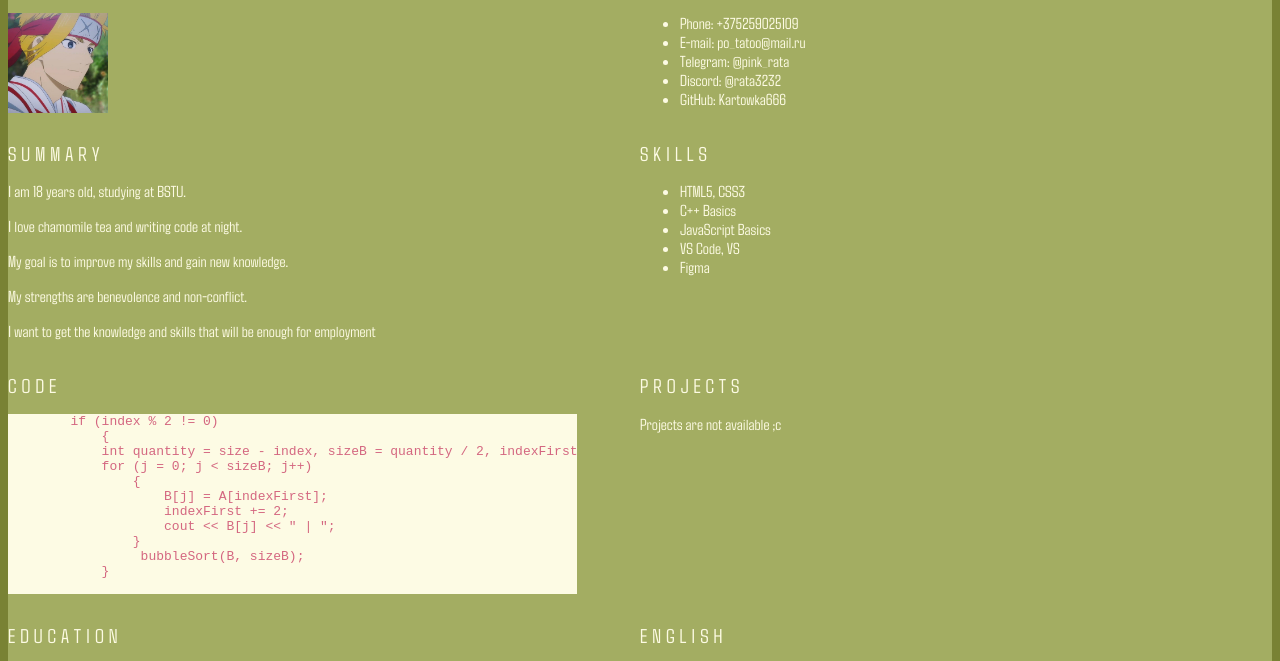
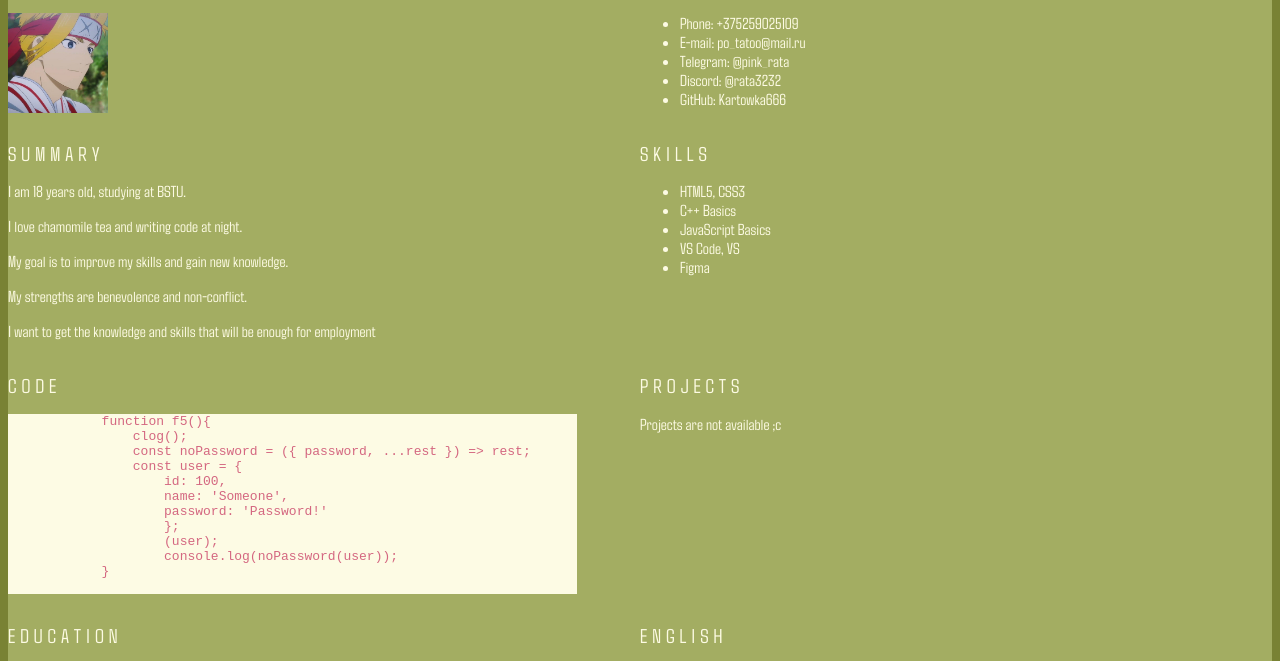
Before and after one commit to Kartowka666/rsschool-cv, a plain HTML site: page index.html in a window 1280 px wide. Shown: the part 134-795 px from the top of the page. Drawn offline with Linux system fonts and the light colour scheme.

Commit message:
fear: change code example

```diff
--- a/index.html
+++ b/index.html
@@ -60,16 +60,16 @@
                 <section class="section" id="code">
                     <h2>Code</h2>
                     <pre>
-        if (index % 2 != 0)
-            {
-            int quantity = size - index, sizeB = quantity / 2, indexFirst = index + 2;
-            for (j = 0; j &lt sizeB; j++)
-                {
-                    B[j] = A[indexFirst];
-                    indexFirst += 2;
-                    cout &lt&lt B[j] &lt&lt " | ";
-                }
-                 bubbleSort(B, sizeB);
+            function f5(){
+                clog();
+                const noPassword = ({ password, ...rest }) => rest;
+                const user = {
+                    id: 100,
+                    name: 'Someone',
+                    password: 'Password!'
+                    };
+                    (user);
+                    console.log(noPassword(user));
             }
                     </pre>
                 </section>
```
